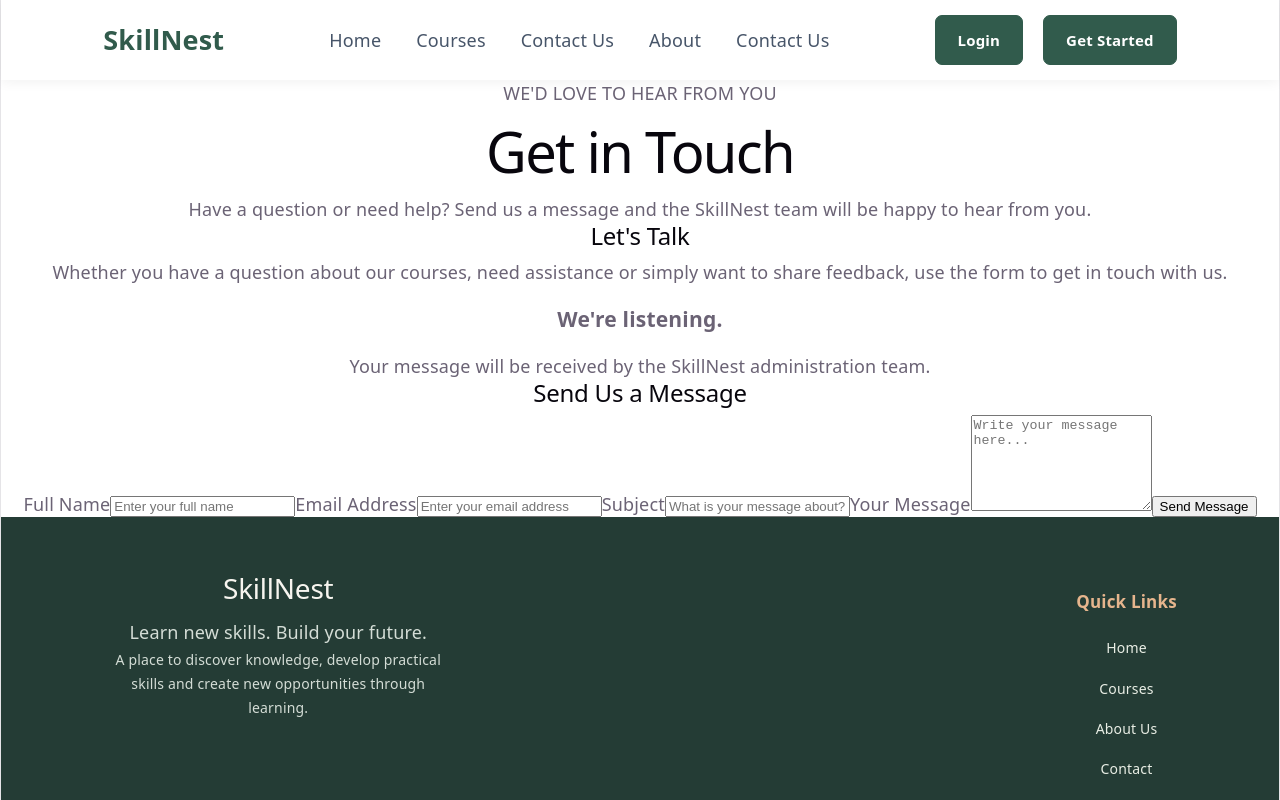
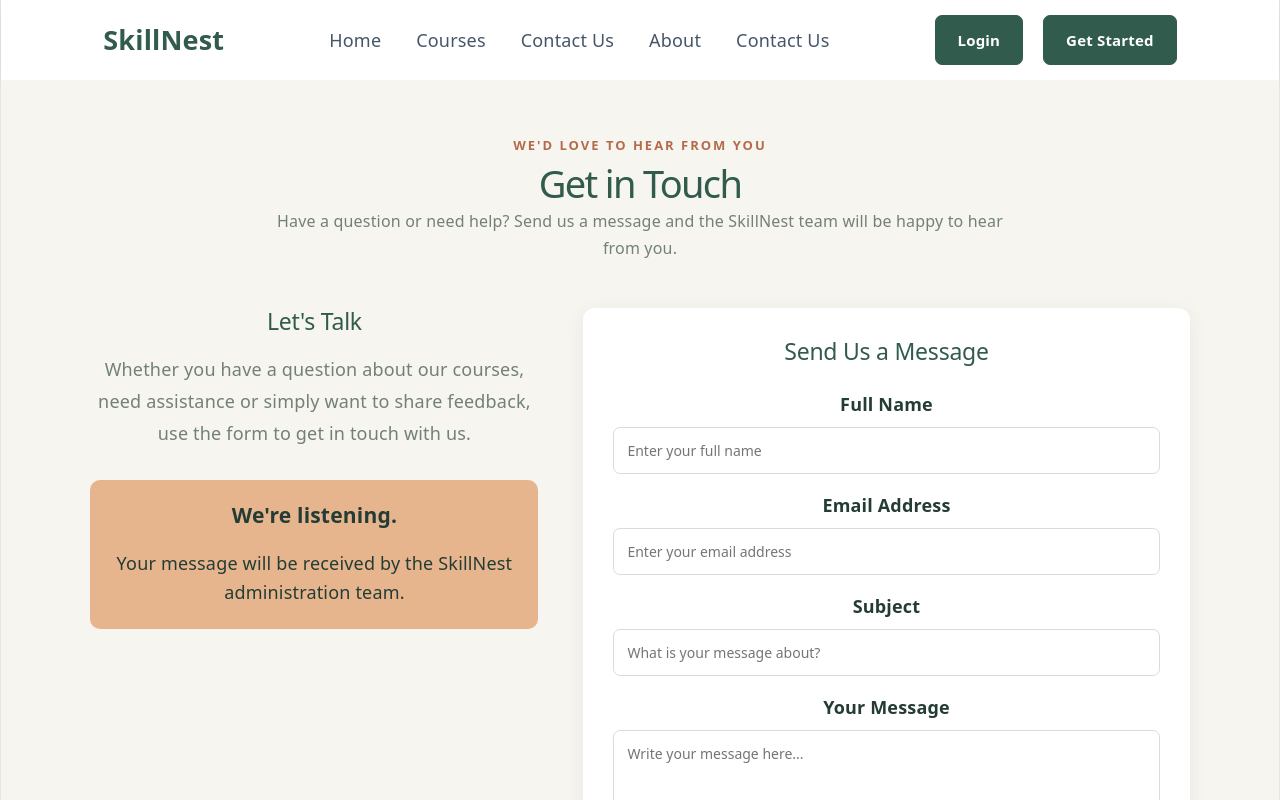
Before and after one commit to sirdrick037-svg/lms_config, a React (Vite) app in the folder lms-frontend/: page /contact in a window 1280 px wide. Shown: the top 800 px of the page. Built offline with nearby package versions, Linux system fonts and the light colour scheme.

Commit message:
feat: add styles for Contact Us page layout and form

```diff
--- a/lms-frontend/src/App.css
+++ b/lms-frontend/src/App.css
@@ -3345,3 +3345,173 @@
   border: 1px solid #d5dfd3;
   border-radius: 0 0 8px 8px;
 }
+
+/* Contact Us Page */
+
+.contact-page {
+  padding: 50px 7%;
+  background: #f7f5ef;
+  min-height: 75vh;
+}
+
+.contact-hero {
+  text-align: center;
+  max-width: 750px;
+  margin: 0 auto 45px;
+}
+
+.contact-eyebrow {
+  color: #b46b4c;
+  font-size: 13px;
+  font-weight: 700;
+  letter-spacing: 2px;
+}
+
+.contact-hero h1 {
+  color: #315b4c;
+  font-size: 38px;
+  margin: 12px 0;
+}
+
+.contact-hero p {
+  color: #718078;
+  font-size: 16px;
+  line-height: 1.7;
+}
+
+.contact-content {
+  display: grid;
+  grid-template-columns: 0.85fr 1.15fr;
+  gap: 45px;
+  max-width: 1100px;
+  margin: 0 auto;
+  align-items: start;
+}
+
+.contact-info h2,
+.contact-form-container h2 {
+  color: #315b4c;
+  font-size: 23px;
+  margin-bottom: 18px;
+}
+
+.contact-info > p {
+  color: #718078;
+  line-height: 1.8;
+}
+
+.contact-info-note {
+  margin-top: 30px;
+  padding: 22px;
+  background: #e6b58d;
+  border-radius: 10px;
+}
+
+.contact-info-note h3 {
+  color: #243c35;
+  margin-top: 0;
+}
+
+.contact-info-note p {
+  color: #243c35;
+  line-height: 1.6;
+  margin-bottom: 0;
+}
+
+.contact-form-container {
+  background: #ffffff;
+  padding: 30px;
+  border-radius: 12px;
+  box-shadow: 0 4px 18px rgba(36, 60, 53, 0.07);
+}
+
+.contact-form {
+  display: flex;
+  flex-direction: column;
+  gap: 10px;
+}
+
+.contact-form label {
+  color: #243c35;
+  font-weight: 600;
+  margin-top: 8px;
+}
+
+.contact-form input,
+.contact-form textarea {
+  width: 100%;
+  padding: 13px;
+  border: 1px solid #d5dfd3;
+  border-radius: 7px;
+  font-family: inherit;
+  font-size: 14px;
+  box-sizing: border-box;
+}
+
+.contact-form input:focus,
+.contact-form textarea:focus {
+  outline: none;
+  border-color: #315b4c;
+}
+
+.contact-form textarea {
+  resize: vertical;
+}
+
+.contact-form button {
+  margin-top: 12px;
+  padding: 14px;
+  background: #315b4c;
+  color: #ffffff;
+  border: none;
+  border-radius: 7px;
+  font-size: 15px;
+  font-weight: 600;
+  cursor: pointer;
+}
+
+.contact-form button:hover {
+  background: #243c35;
+}
+
+.contact-form button:disabled {
+  opacity: 0.7;
+  cursor: not-allowed;
+}
+
+.contact-success {
+  padding: 13px;
+  margin-bottom: 18px;
+  background: #e5f3e9;
+  color: #245c38;
+  border-radius: 7px;
+  line-height: 1.5;
+}
+
+.contact-error {
+  padding: 13px;
+  margin-bottom: 18px;
+  background: #fbe9e6;
+  color: #a13e32;
+  border-radius: 7px;
+  line-height: 1.5;
+}
+
+@media (max-width: 768px) {
+  .contact-page {
+    padding: 35px 5%;
+  }
+
+  .contact-content {
+    grid-template-columns: 1fr;
+    gap: 25px;
+  }
+
+  .contact-hero h1 {
+    font-size: 30px;
+  }
+
+  .contact-form-container {
+    padding: 22px;
+  }
+}
```
